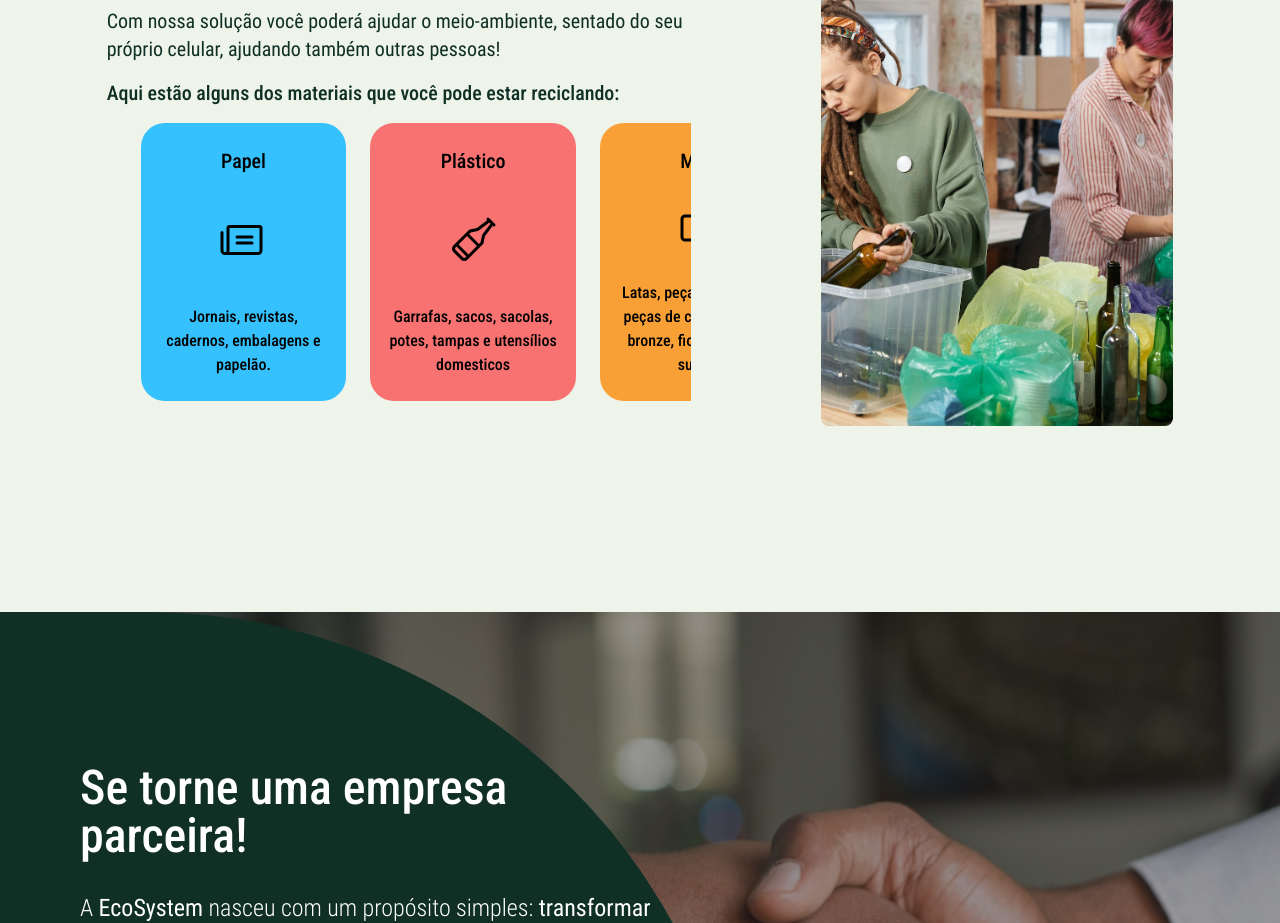
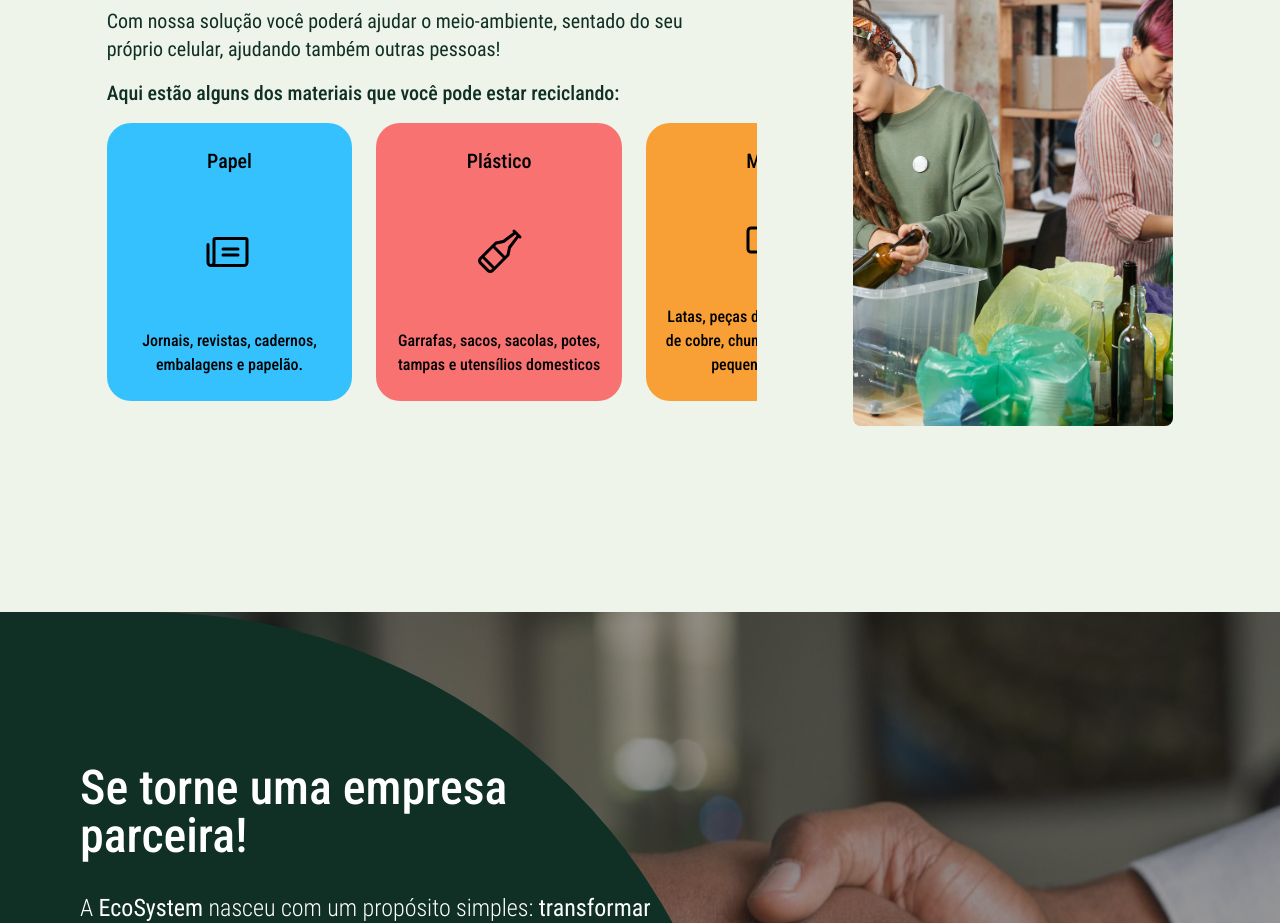
Before and after one commit to projeto-reciclagem/projeto-reciclagem-front, a React (Vite) app: page / in a window 1280 px wide. Shown: the part 940-1863 px from the top of the page. Built offline with nearby package versions, Linux system fonts and the light colour scheme.

Commit message:
UPDATE: ajustes

```diff
--- a/src/components/CardsSlider.tsx
+++ b/src/components/CardsSlider.tsx
@@ -13,7 +13,7 @@ export function CardsSlider() {
     spaceBetween: 24,
     slidesPerView: 2.5,
     style: {
-      width: '550px',
+      width: '650px',
     },
   }
 
```
